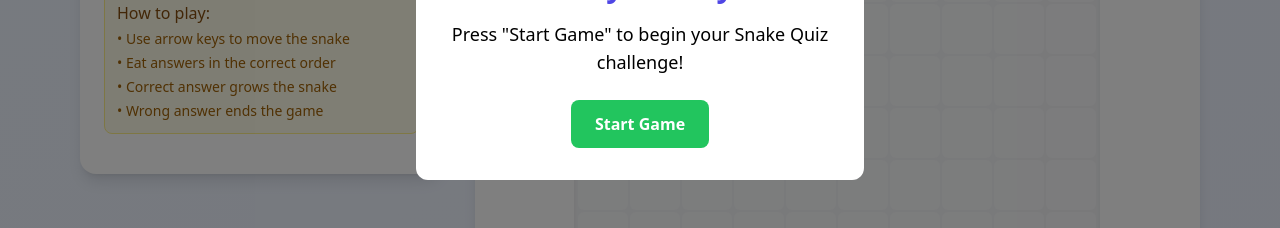
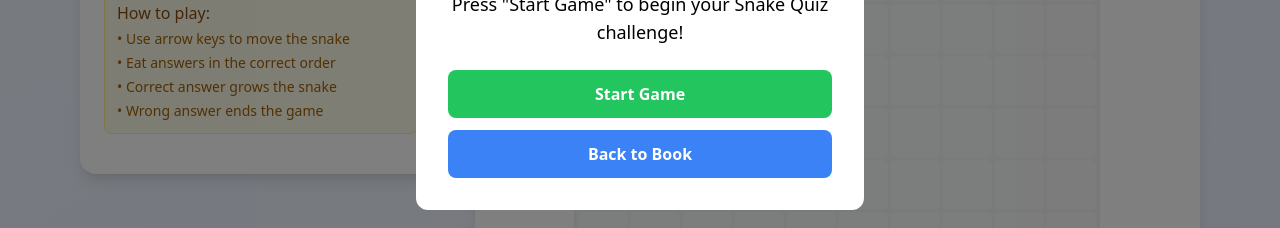
Before and after one commit to DlHugoo/Readle, a React (Vite) app in the folder frontend_web/: page /book/1/snake-game in a window 1280 px wide. Shown: the part 342-570 px from the top of the page. Built offline with nearby package versions, Linux system fonts and the light colour scheme; no server answers.

Commit message:
Module 3 - Added back to book button

```diff
--- a/frontend_web/src/App.jsx
+++ b/frontend_web/src/App.jsx
@@ -38,7 +38,7 @@ function App() {
         <Route path="/book-editor/:bookId" element={<BookPageEditor />} />
         <Route path="/classroom-students/:classroomId" element={<ClassroomStudents />} />
         <Route path="/snake-questions" element={<SnakeQuestionForm />} />
-        <Route path="/snake-game" element={<SnakeGame />} />
+        <Route path="/book/:bookId/snake-game" element={<SnakeGame />} />
         <Route path="/book/:bookId" element={<BookPage />} />
         <Route path="/book/:bookId/sequencing" element={<StorySequencingPage />} />
         <Route path="/create-ssa" element={<CreateSSA />} />
--- a/frontend_web/src/pages/snakegame/SnakeGame.jsx
+++ b/frontend_web/src/pages/snakegame/SnakeGame.jsx
@@ -6,7 +6,7 @@ import SnakeDown from "../../assets/snake/snakedown.png";
 import SnakeLeft from "../../assets/snake/snakeleft.png";
 import SnakeRight from "../../assets/snake/snakeright.png";
 import Confetti from "react-confetti";
-import { useParams } from "react-router-dom";
+import { useParams, useNavigate } from "react-router-dom";
 
 const gridSize = 10;
 const cellSize = 50;
@@ -20,6 +20,7 @@ const directions = {
 };
 
 const SnakeGame = () => {
+  const navigate = useNavigate();
   const { bookId } = useParams();
   const [snake, setSnake] = useState(initialSnake);
   const [dir, setDir] = useState(directions.ArrowRight);
@@ -280,6 +281,7 @@ const startGame = async () => {
       <p className="text-lg mb-6">
         Press "Start Game" to begin your Snake Quiz challenge!
       </p>
+      <div className="flex flex-col space-y-3">
         <button
           onClick={startGame}
           disabled={isCreatingAttempt}
@@ -289,6 +291,13 @@ const startGame = async () => {
         >
           {isCreatingAttempt ? 'Starting...' : 'Start Game'}
         </button>
+        <button
+          onClick={() => navigate(`/book/${bookId}`)}
+          className="px-6 py-3 bg-blue-500 hover:bg-blue-600 text-white font-bold rounded-lg transition-colors"
+        >
+          Back to Book
+        </button>
+      </div>
     </div>
   </div>
 )}
@@ -305,6 +314,7 @@ const startGame = async () => {
           ? `You answered all ${sequence.length} questions correctly!`
           : `You made it to question ${currentIndex + 1} of ${sequence.length}`}
       </p>
+      <div className="flex flex-col space-y-3">
         <button
           onClick={resetGame}
           className={`px-6 py-3 rounded-lg font-bold text-white ${
@@ -313,6 +323,13 @@ const startGame = async () => {
         >
           Play Again
         </button>
+        <button
+          onClick={() => navigate(`/book/${bookId}`)}
+          className="px-6 py-3 bg-blue-500 hover:bg-blue-600 text-white font-bold rounded-lg transition-colors"
+        >
+          Back to Book
+        </button>
+      </div>
     </div>
   </div>
 )}
```
Also changed, not shown: frontend_web/src/pages/studentPage/BookPage.jsx (indentation only). Lines whose indentation alone changed are shown as unchanged.
